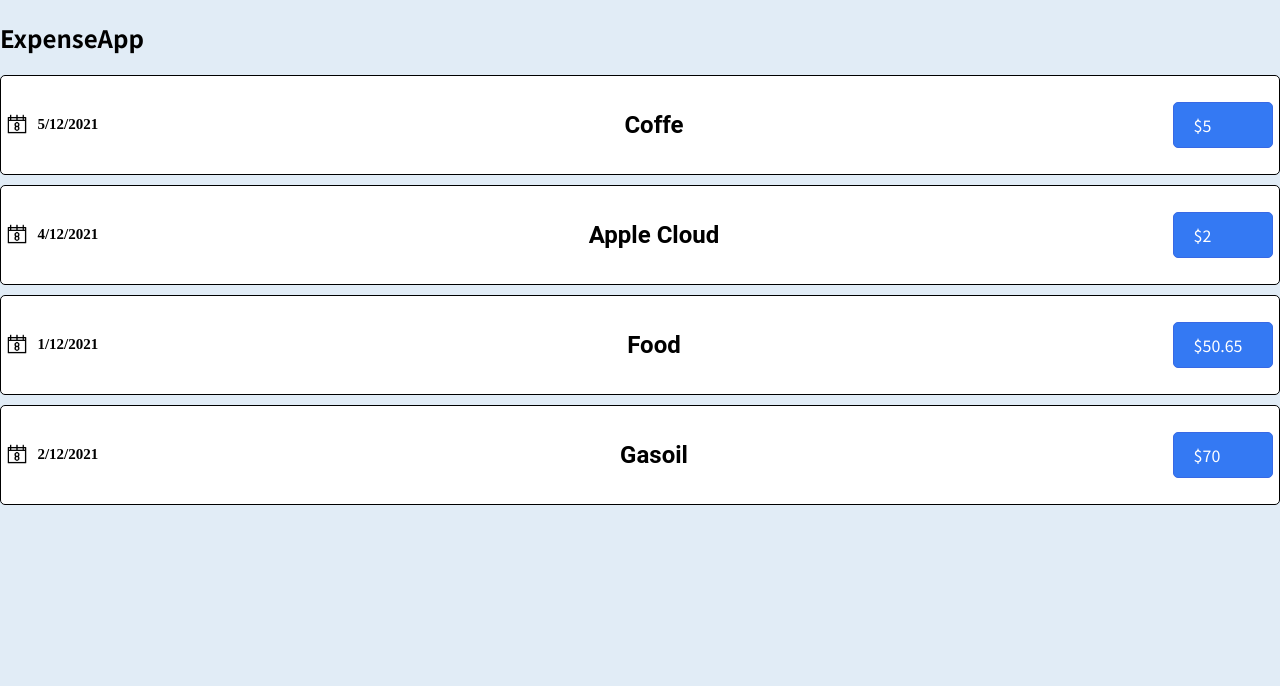
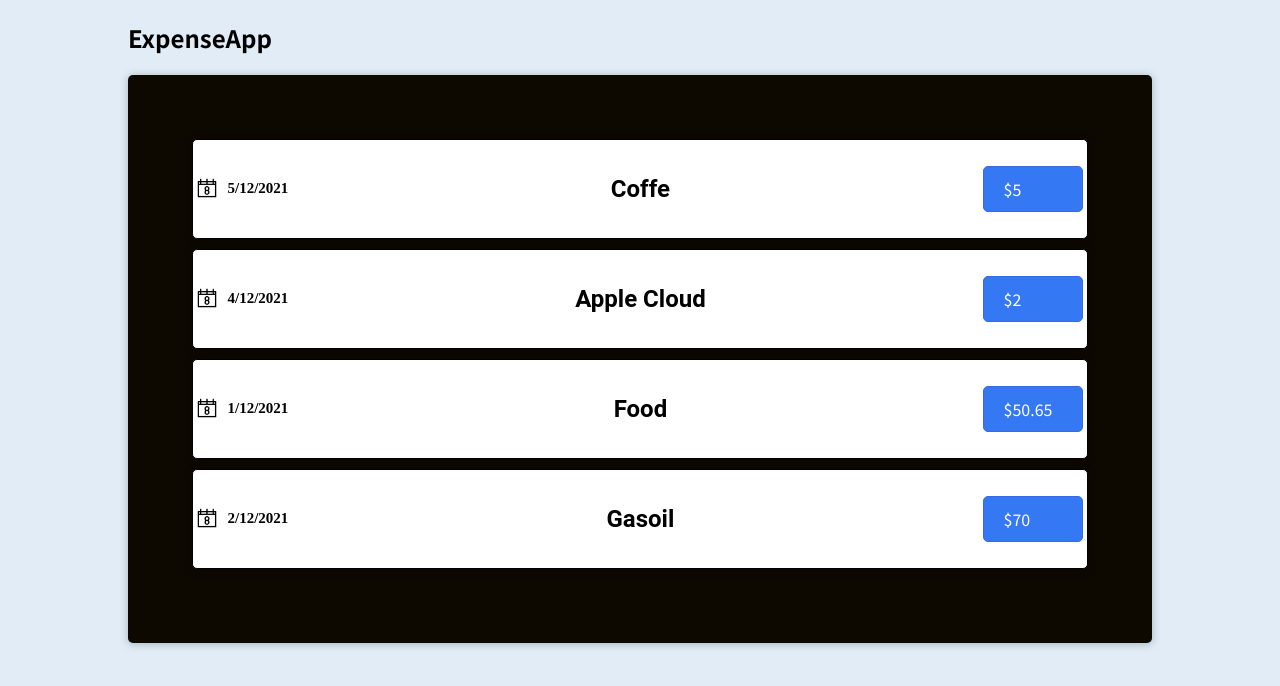
Before and after one commit to saouas/expenseapp, a JavaScript app: page / in a window 1280 px wide. Shown: the top 686 px of the page. Built offline with nearby package versions, Linux system fonts and the light colour scheme.

Commit message:
Feature(App): creating and using Card wrapper component

```diff
--- a/src/App.js
+++ b/src/App.js
@@ -1,4 +1,4 @@
-import ExpenseItem from "./components/ExpenseItem";
+import Expenses from "./components/Expenses";
 
 function App() {
   const sampleData = [
@@ -27,18 +27,7 @@ function App() {
   return (
     <div>
       <h2>ExpenseApp</h2>
-      <div className="container-expense-items">
-        {sampleData.map((el, index) => {
-          return (
-            <ExpenseItem
-              key={index}
-              date={el.date}
-              name={el.name}
-              price={el.price}
-            />
-          );
-        })}
-      </div>
+      <Expenses data={sampleData} />
     </div>
   );
 }
--- /dev/null
+++ b/src/components/Card.css
@@ -0,0 +1,4 @@
+.card{
+    border-radius: 5px;
+    box-shadow: 0 1px 8px rgba(0, 0, 0, 0.25);
+}
--- /dev/null
+++ b/src/components/Card.js
@@ -0,0 +1,13 @@
+import './Card.css'
+
+const Card = (props) => {
+    const classes =`card ${(props?.className) ? props?.className : ''}`;
+
+    return(
+        <div className={classes}>
+        {props.children}
+        </div>
+    )
+};
+
+export default Card;
--- a/src/components/ExpenseItem.css
+++ b/src/components/ExpenseItem.css
@@ -1,7 +1,7 @@
 .expense-item{
     background-color: white;
     height: 100px;
-    width: 100vw;
+    width: 100%;
     border: 1px black solid;
     border-radius: 5px;
     display: flex;
@@ -9,15 +9,14 @@
     justify-content: space-between;
     align-content: center;
     align-items: center;
-    padding: 0.5vw;
+    padding: 0.5%;
     margin-bottom: 10px;
-    flex-wrap: wrap;
+    overflow: hidden;
 }
 
 .expense-item__date-description{
     display: flex;
     flex-direction: row;
-    width: 10vw;
 }
 
 .expense-item__date-description__date{
@@ -26,10 +25,11 @@
     font-family: 'Times New Roman', Times, serif;
     font-size: 15px;
     padding-left: 10px;
+    padding-right: 10px;
 }
 
 .expense-item__description{
-    width: 65vw;
+    width: 50%;
     text-align: center;
 }
 
@@ -61,8 +61,8 @@
 @media only screen and (max-width: 500px) {
     .expense-item{
         background-color: white;
-        height: 150px;
-        width: 100vw;
+        height: 180px;
+        width: 100%;
         border: 1px black solid;
         border-radius: 5px;
         display: flex;
@@ -92,6 +92,5 @@
 
     .expense-item__date-description__icon{
         height: 20px;
-        margin-left: -20px;
     }
 }
--- a/src/components/ExpenseItem.js
+++ b/src/components/ExpenseItem.js
@@ -1,8 +1,9 @@
 import "./ExpenseItem.css";
+import Card from "./Card";
 
 const ExpenseItem = ({ date, name, price }) => {
   return (
-    <div className="expense-item">
+    <Card className="expense-item">
       <div className="expense-item__date-description expense-item__sub_item" >
         <img
           alt="Icon calendar"
@@ -17,7 +18,7 @@ const ExpenseItem = ({ date, name, price }) => {
       </div>
 
       <div className="expense-item__description__price expense-item__sub_item">${price}</div>
-    </div>
+    </Card>
   );
 };
 
--- /dev/null
+++ b/src/components/Expenses.css
@@ -0,0 +1,12 @@
+.expenses__container{
+    background-color: #0d0800;
+    width: 80vw;
+    padding:5vw
+}
+
+
+@media only screen and (max-width: 500px) {
+    .expenses__container{
+        background-color: white;
+    }
+}
--- /dev/null
+++ b/src/components/Expenses.js
@@ -0,0 +1,22 @@
+import './Expenses.css'
+import ExpenseItem from "./ExpenseItem";
+import Card from "./Card";
+
+const Expenses = ({ data }) => {
+  return (
+    <Card className="expenses__container">
+        {data.map((el, index) => {
+          return (
+            <ExpenseItem
+              key={index}
+              date={el.date}
+              name={el.name}
+              price={el.price}
+            />
+          );
+        })}
+    </Card>
+  );
+};
+
+export default Expenses;
--- a/src/index.css
+++ b/src/index.css
@@ -16,6 +16,3 @@ body {
   justify-content: center;
   align-items: center;
 }
-
-.container-expense-items{
-}
```
Also changed, not shown: 1 other file (tests, documents, lock files or other folders).
